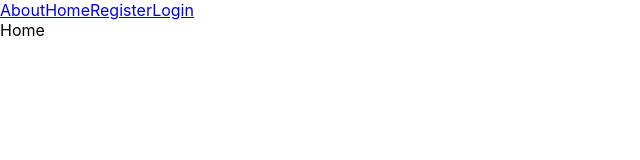
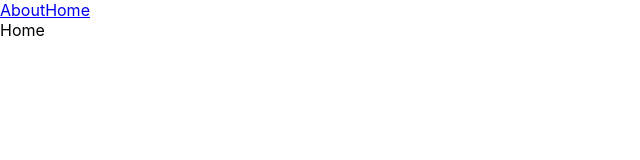
Before and after one commit to ElvinShalmiev/NodeCardsProject-Frontend, a React (Create React App) app: page / in a window 1280 px wide. Shown: the top 160 px of the page, without its empty margins (0-640 px from the left). Built offline with nearby package versions, Linux system fonts and the light colour scheme.

Commit message:
libraries

```diff
--- a/src/components/Navbar.tsx
+++ b/src/components/Navbar.tsx
@@ -1,14 +1,18 @@
+import { useContext } from "react";
 import { NavLink } from "react-router-dom";
+import AuthContext from "../context/AuthContext";
 
 const Navabar = () => {
+  const {isLoggedIn} = useContext(AuthContext)
   return (
     <nav>
       <NavLink to="/about">About</NavLink>
       <NavLink to="/">Home</NavLink>
-      <NavLink to="/register">Register</NavLink>
-      <NavLink to="/login">Login</NavLink>
+
+      {isLoggedIn && <NavLink to="/register">Register</NavLink>}
+      {isLoggedIn && <NavLink to="/login">Login</NavLink>}
     </nav>
   );
 };
 
-export default Navabar;
+export default Navabar
```
